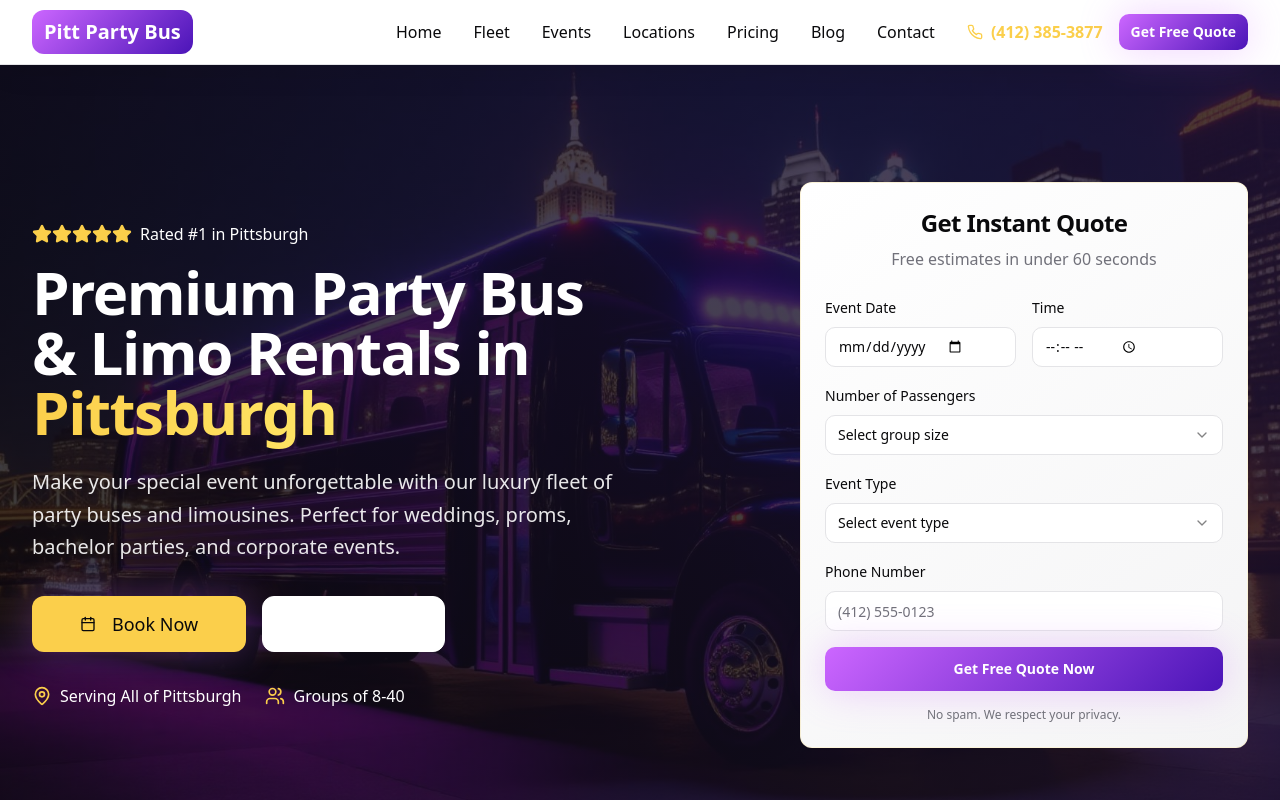
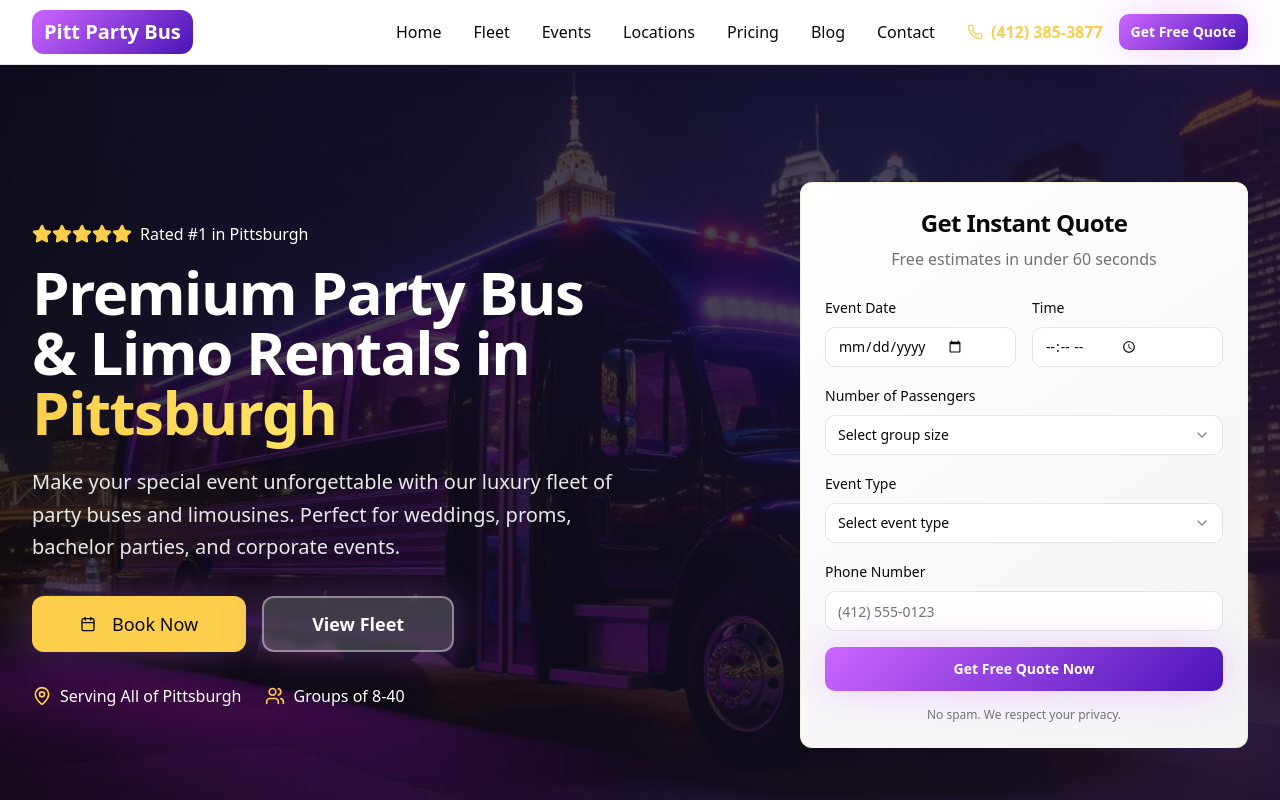
Before and after one commit to viddlesinc-create/bus-party-pittsburgh, a React (Vite) app: page / in a window 1280 px wide. Shown: the top 800 px of the page. Built offline with nearby package versions, Linux system fonts and the light colour scheme.

Commit message:
Fix hero button visibility

```diff
--- a/src/components/Hero.tsx
+++ b/src/components/Hero.tsx
@@ -46,11 +46,11 @@ const Hero = () => {
             </p>
 
             <div className="flex flex-col sm:flex-row gap-4 justify-center lg:justify-start">
-              <Button variant="accent" size="xl" className="shadow-glow">
+              <Button variant="accent" size="xl" className="shadow-glow opacity-100">
                 <Calendar className="mr-2 h-5 w-5" />
                 Book Now
               </Button>
-              <Button variant="outline" size="xl" className="border-primary-foreground text-primary-foreground hover:bg-primary-foreground hover:text-foreground">
+              <Button variant="hero" size="xl" className="bg-white/20 text-white border-2 border-white/40 hover:bg-white hover:text-foreground opacity-100 backdrop-blur-sm">
                 View Fleet
               </Button>
             </div>
```
